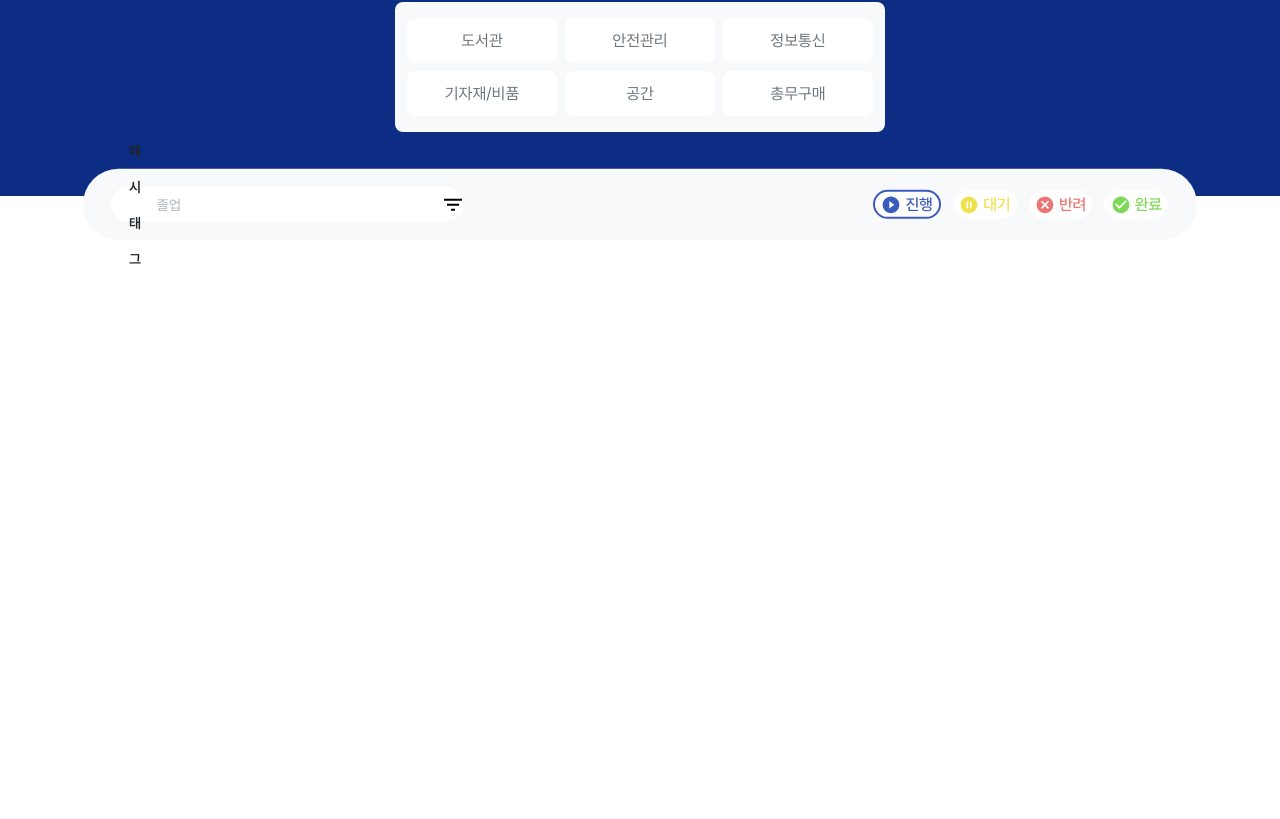
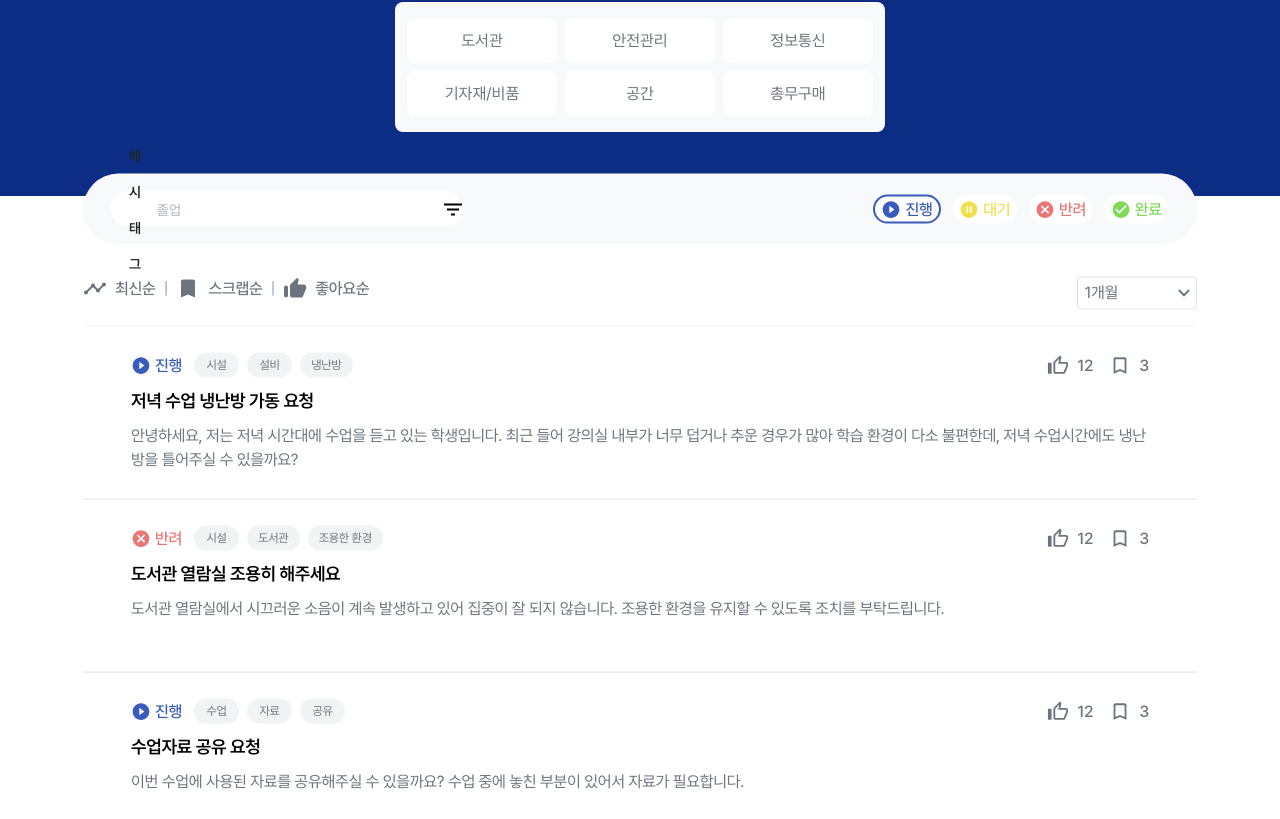
Before and after one commit to waieiches/SM-137-Frontend, a React (Vite) app: page /complaint-view in a window 1280 px wide. Shown: the part 278-1097 px from the top of the page. Before the commit the page ends 800 px from the top, so only its background shows below. Built offline with nearby package versions, Linux system fonts and the light colour scheme.

Commit message:
feat : search page merge 및 정렬 컴포넌트 배치
1. feature/pages-search 브랜치 병합
2. 정렬 컴포넌트 (최신순/스크랩순/좋아요순/드롭박스) 배치

```diff
--- a/src/pages/view/View.tsx
+++ b/src/pages/view/View.tsx
@@ -3,6 +3,9 @@ import { SvgIcon, SvgIconProps } from "@mui/material";
 import SearchRoundedIcon from "@mui/icons-material/SearchRounded";
 import CategorySelect from "../../components/category-select/CategorySelect";
 import SearchFilterBar from "../../components/search-filter/SearchFilter";
+import SortBar from "../../components/sort-bar/SortBar";
+import { mockData } from "../../mockData";
+import ContentList from "../../components/content/ContentList";
 
 const Container = styled.div`
   position: absolute;
@@ -12,7 +15,7 @@ const Container = styled.div`
   flex-direction: column;
   align-items: center;
   justify-content: center;
-  gap: 1.5rem;
+  gap: 1rem;
 `;
 const Background = styled.div`
   width: 100%;
@@ -39,9 +42,14 @@ const Icon = styled(SvgIcon)<SvgIconProps>`
   width: 30px;
   height: 30px;
 `;
-const SerarchFilterContainer = styled.div`
-  transform: translateY(-4vw);
+const ContentsContainer = styled.div`
+  display: flex;
+  flex-direction: column;
+  align-items: center;
+  gap: 2rem;
+  transform: translateY(-3vw);
 `;
+const SortContainer = styled.div``;
 
 const View = () => {
   return (
@@ -53,9 +61,16 @@ const View = () => {
         </TitleContainer>
         <CategorySelect />
       </Background>
-      <SerarchFilterContainer>
+
+      <ContentsContainer>
         <SearchFilterBar />
-      </SerarchFilterContainer>
+        <SortContainer>
+          <SortBar />
+          {mockData.map((i) => (
+            <ContentList data={i} />
+          ))}
+        </SortContainer>
+      </ContentsContainer>
     </Container>
   );
 };
```
